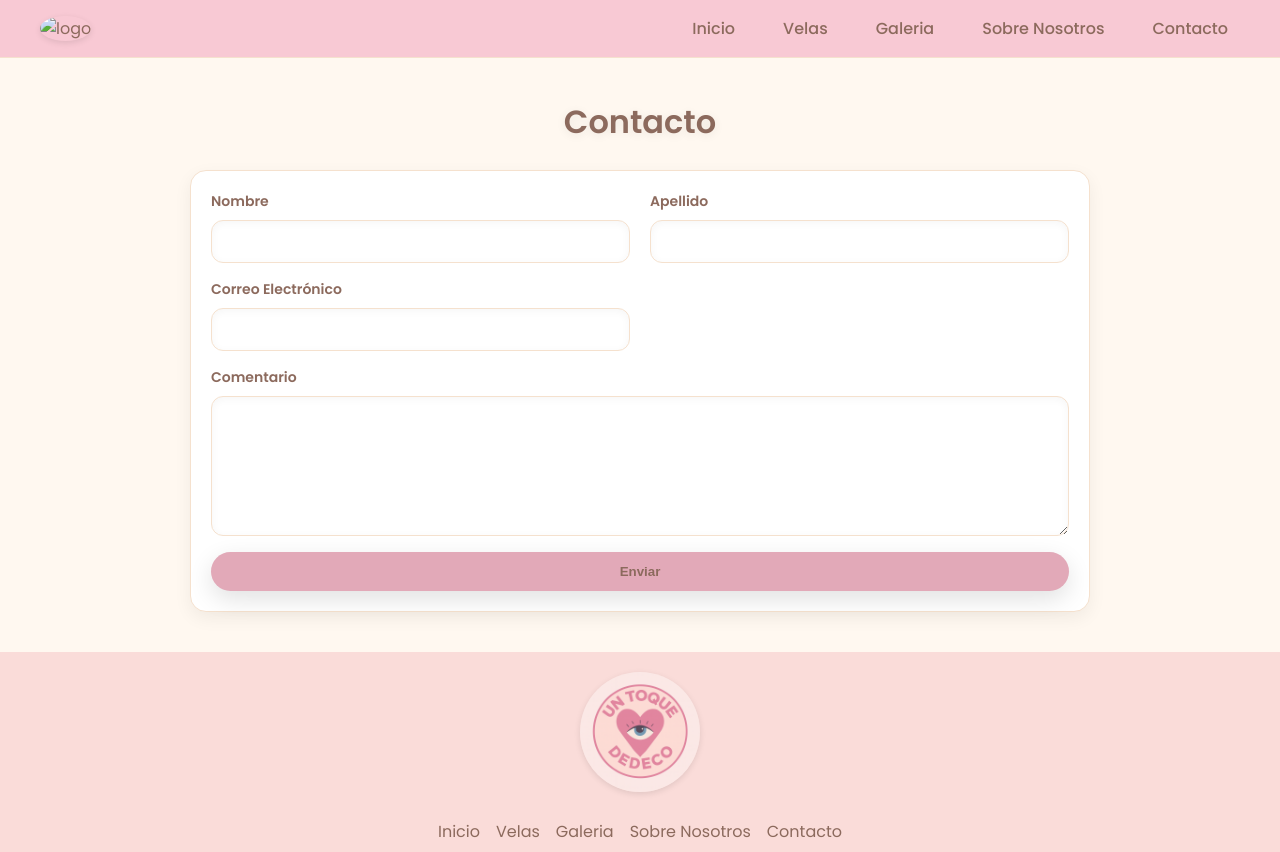
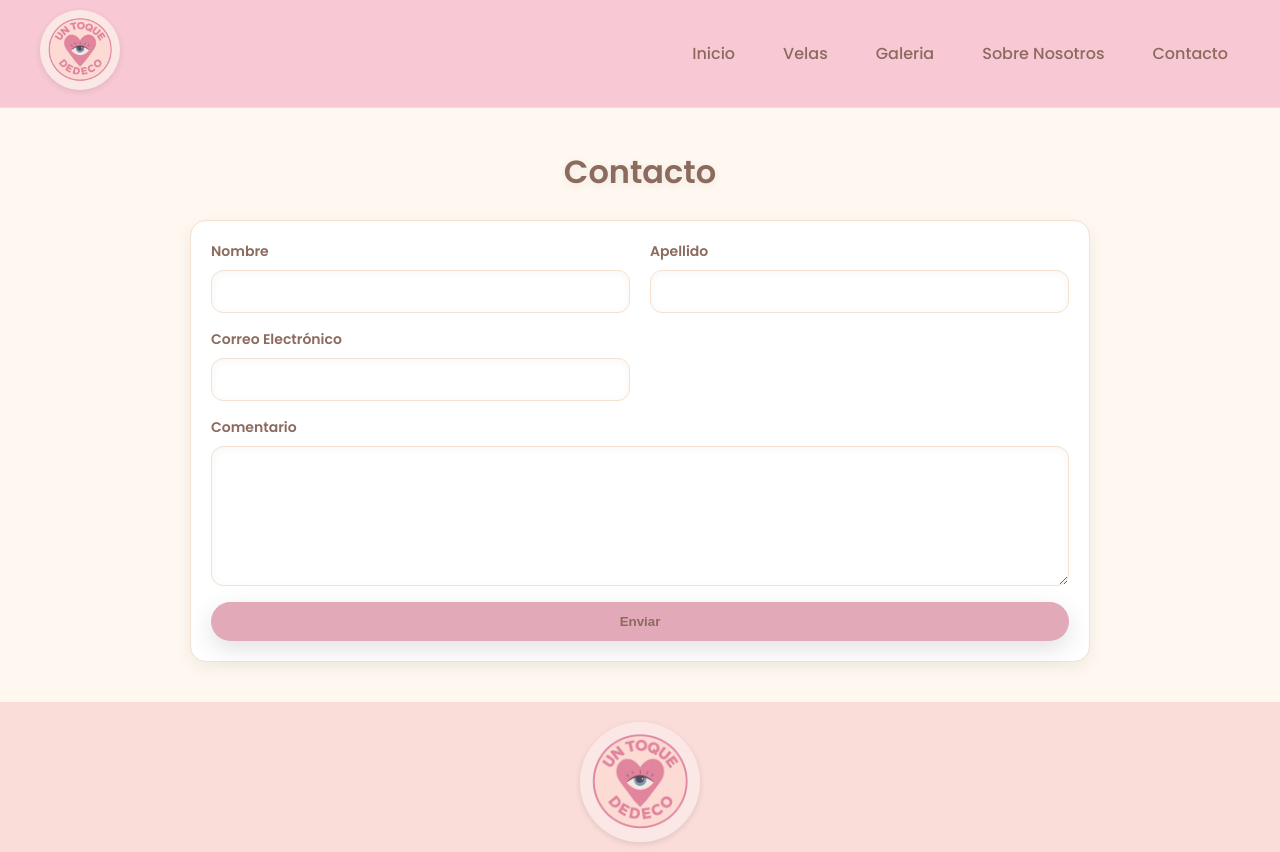
Before and after one commit to DiegoCzn/paginaDeVelas-diego-cazon, a plain HTML site: page pages/contacto.html in a window 1280 px wide. Shown: the top 852 px of the page. Drawn offline with Linux system fonts and the light colour scheme; the site is published under a folder, as on GitHub Pages, so addresses that start at the root find nothing.

Commit message:
arreglo de links 2

```diff
--- a/pages/contacto.html
+++ b/pages/contacto.html
@@ -11,7 +11,7 @@
     <header class="header">
         <div class="header_container">
             <div class="header_logo">
-                <img src="/img/logo.png" alt="logo" width="80px" >
+                <img src="../img/logo.png" alt="logo" width="80px" >
             </div>
             <div class="header_navbar">
                 <nav>
--- a/style.css
+++ b/style.css
@@ -166,7 +166,7 @@ main.container section{
   align-items:center;
   justify-content:center;
   padding:80px 20px;
-  background:url("img/hero.png") center/cover no-repeat;
+  background: url("img/hero.png") center/cover no-repeat;
   color:#fff;
 }
 .main::before{
```
Also changed, not shown: pages/galeria.html (+1 -1 lines), pages/sobreNosotros.html (+1 -1 lines), pages/velas.html (+1 -1 lines).
